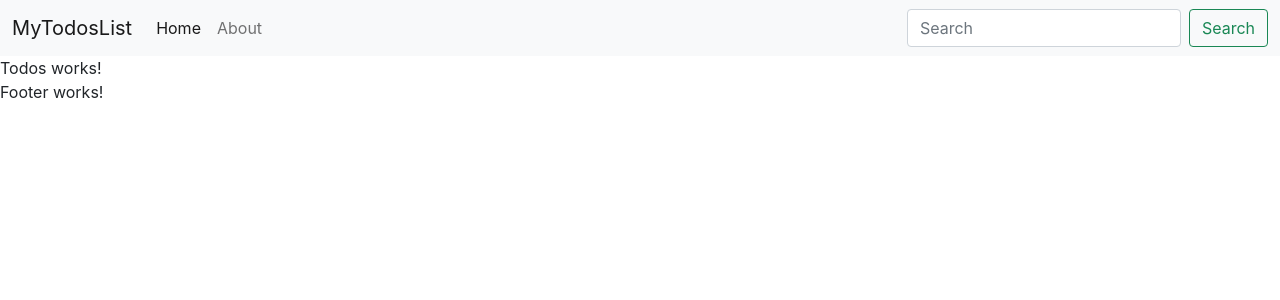
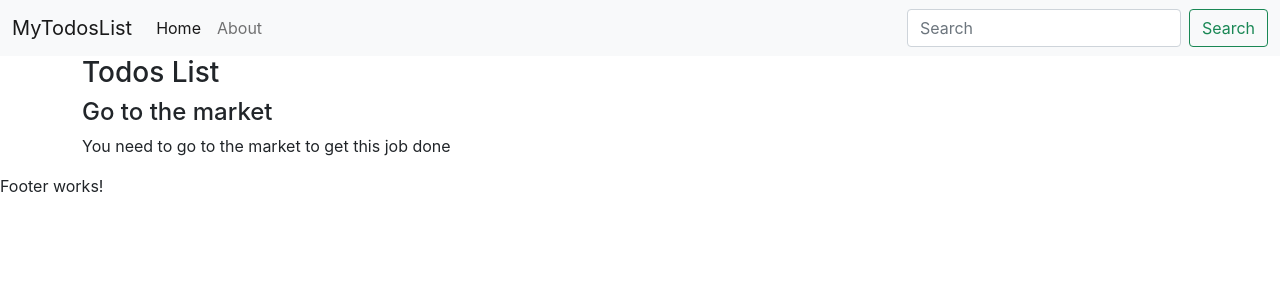
Before and after one commit to sonishalini/Reactproject, a React (Create React App) app: page / in a window 1280 px wide. Shown: the top 300 px of the page. Built offline with nearby package versions, Linux system fonts and the light colour scheme.

Commit message:
Todos-List Created

```diff
--- a/src/App.js
+++ b/src/App.js
@@ -4,11 +4,29 @@
 import { Footer } from "./MyComponents/Footer";
 
 function App() {
+  //todos ko ek object through bana lege
+  let todos = [
+    {
+      sno: 1,
+      title: "Go to the market",
+      desc: "You need to go to the market to get this job done",
+    },
+    {
+      sno: 2,
+      title: "Go to the mall",
+      desc: "You need to go to the market to get this job done",
+    },
+    {
+      sno: 3,
+      title: "Go to the offic",
+      desc: "You need to go to the market to get this job done",
+    },
+  ];
   return (
     <>
       {/* <Header title="MyTodosList" searchBar={false} /> */}
       <Header title="MyTodosList" />
-      <Todos />
+      <Todos todos={todos} />
       <Footer />
     </>
   );
--- a/src/MyComponents/TodoItem.js
+++ b/src/MyComponents/TodoItem.js
@@ -1,5 +1,11 @@
 import React from "react";
 
-export const TodoItem = () => {
-  return <div>Todo works!</div>;
+export const TodoItem = ({todo}) => {
+  return (
+    <div>
+      <h4>{todo.title}</h4>
+      <p>{todo.desc}</p>
+
+    </div>
+  )
 };
--- a/src/MyComponents/Todos.js
+++ b/src/MyComponents/Todos.js
@@ -1,5 +1,12 @@
 import React from "react";
+import { TodoItem } from "./TodoItem";
 
-export const Todos = () => {
-  return <div>Todos works!</div>;
+export const Todos = (props) => {
+  return (
+    <div className="container">
+      <h3>Todos List</h3>
+      {/* {props.todos} */}
+      <TodoItem todo={props.todos[0]} />
+    </div>
+  );
 };
```
